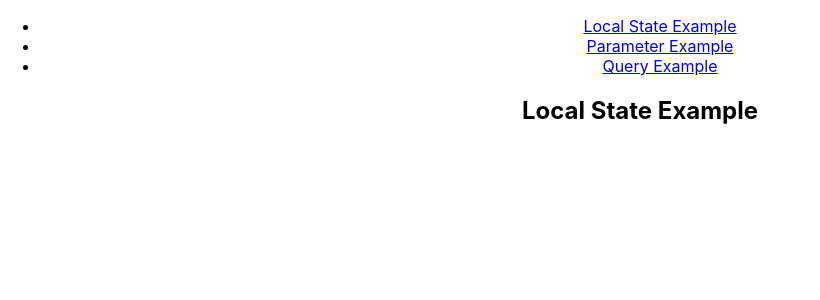
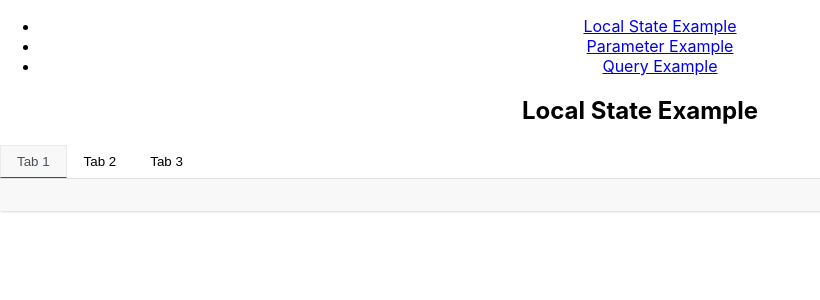
Before and after one commit to rockiger/location-aware-tabs, a React (Create React App) app: page / in a window 1280 px wide. Shown: the top 300 px of the page, without its empty margins (0-820 px from the left). Built offline with nearby package versions, Linux system fonts and the light colour scheme.

Commit message:
Basic tabs with simple useState as base case.

```diff
--- /dev/null
+++ b/src/components/Tabs.tsx
@@ -0,0 +1,120 @@
+import React, { FC } from 'react'
+import styled from 'styled-components/macro'
+
+type TabsProps = {
+  tabs: {
+    name: string
+    id: number
+    Component?: FC<{ id: number }>
+  }[]
+  selectedTab: number
+  onClick: (index: number) => void
+  orientation?: 'horizontal' | 'vertical'
+}
+
+const Tabs: FC<TabsProps> = ({
+  tabs = [],
+  selectedTab = 0,
+  onClick,
+  orientation = 'horizontal',
+}) => {
+  const Panel = tabs && tabs.find((tab) => tab.id === selectedTab)
+  const PanelComponent = Panel?.Component || null
+  const orientationClass = orientation === 'vertical' ? 'vertical' : ''
+  return (
+    <TabsComponent className={orientationClass}>
+      <TabsList
+        className={orientationClass}
+        role="tablist"
+        aria-orientation={orientation}
+      >
+        {tabs.map((tab) => (
+          <Button
+            className={`${
+              selectedTab === tab.id ? 'active' : ''
+            } ${orientationClass}`}
+            onClick={() => onClick(tab.id)}
+            key={tab.id}
+            type="button"
+            role="tab"
+            aria-selected={selectedTab === tab.id}
+            aria-controls={`tabpanel-${tab.id}`}
+            tabIndex={selectedTab === tab.id ? 0 : -1}
+            id={`btn-${tab.id}`}
+          >
+            {tab.name}
+          </Button>
+        ))}
+      </TabsList>
+      <TabPanel
+        className={orientationClass}
+        role="tabpanel"
+        aria-labelledby={`btn-${selectedTab}`}
+        id={`tabpanel-${selectedTab}`}
+      >
+        {PanelComponent && <PanelComponent id={selectedTab} />}
+      </TabPanel>
+    </TabsComponent>
+  )
+}
+export default Tabs
+
+const TabsComponent = styled.div`
+  &.vertical {
+    display: flex;
+    flex-wrap: wrap;
+    align-items: flex-start;
+  }
+`
+
+const TabsList = styled.div`
+  display: flex;
+  flex-wrap: wrap;
+  border-bottom: 1px solid #dee2e6;
+  position: relative;
+  &.vertical {
+    flex-direction: column;
+  }
+`
+
+const Button = styled.button`
+  border-width: 1px;
+  border-style: solid;
+  border-color: transparent;
+
+  display: block;
+  padding: 0.5rem 1rem;
+  cursor: pointer;
+  margin: 0;
+  outline: none;
+  background-color: #fff;
+  transition: border 0.2s ease-in-out 0s;
+
+  &.active,
+  &:hover,
+  &:focus {
+    border-width: 1px;
+    border-color: #e9ecef #e9ecef #b41c1c;
+  }
+
+  &.active.vertical,
+  &:hover.vertical,
+  &:focus.vertical {
+    border-width: 1px;
+    border-color: #e9ecef #e9ecef #b41c1c;
+  }
+
+  &.active {
+    color: #495057;
+    background-color: #f8f8f8;
+  }
+`
+const TabPanel = styled.div`
+  text-align: left;
+  padding: 1rem;
+  background-color: #f8f8f8;
+  box-shadow: 1px 1px 2px rgb(204 204 204 / 75%);
+  &.vertical {
+    flex: 1;
+  }
+`
--- a/src/views/LocalStateExample.tsx
+++ b/src/views/LocalStateExample.tsx
@@ -1,10 +1,19 @@
-import React from 'react'
+import React, { useState } from 'react'
+import Tabs from '../components/Tabs'
 
+const tabs = [
+  { id: 1, name: 'Tab 1' },
+  { id: 2, name: 'Tab 2' },
+  { id: 3, name: 'Tab 3' },
+]
 export default LocalStateExample
 export function LocalStateExample() {
+  const [selectedTab, setSelectedTab] = useState(tabs[0].id)
+
   return (
     <>
       <h2>Local State Example</h2>
+      <Tabs onClick={setSelectedTab} selectedTab={selectedTab} tabs={tabs} />
     </>
   )
 }
```
